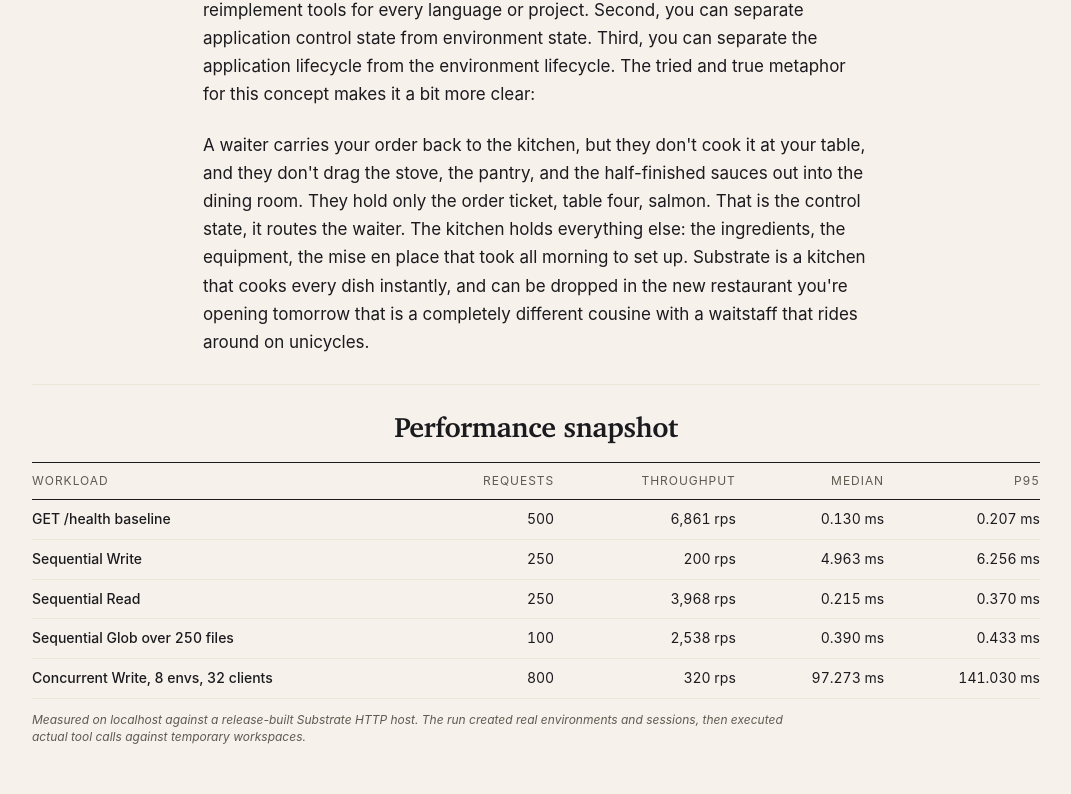
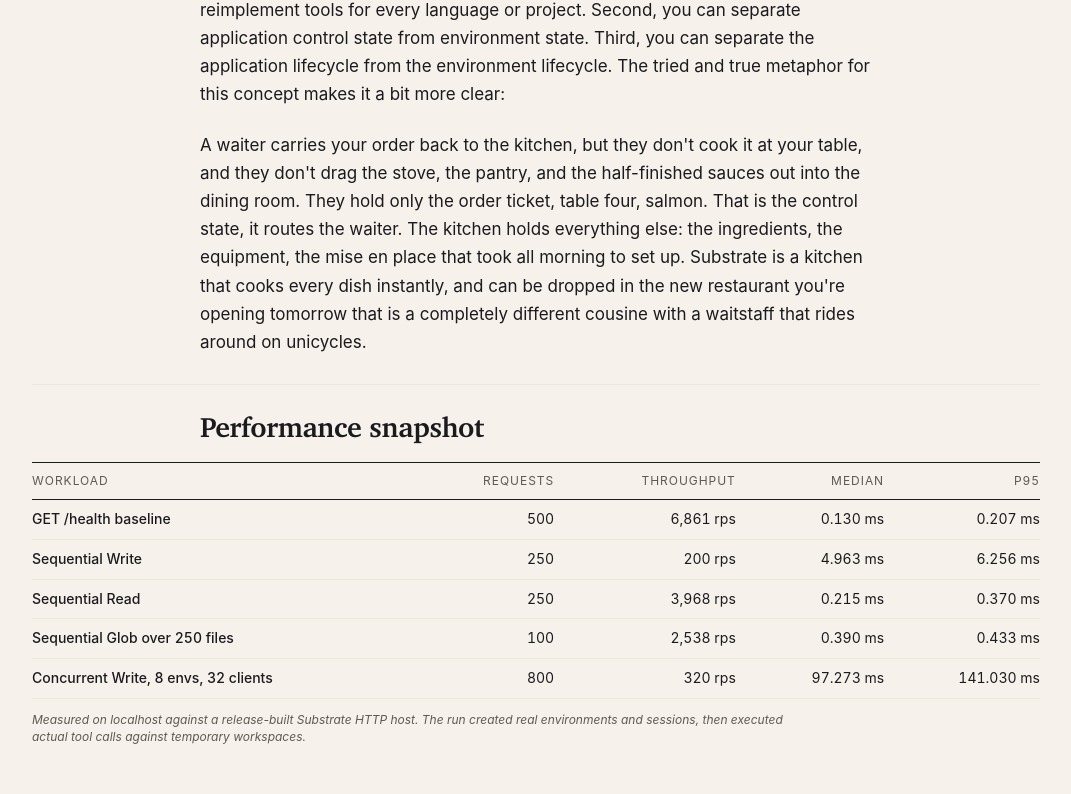
Before and after one commit to nishiokj/nishiokj.github.io, an Astro site: page /projects/substrate in a window 1280 px wide. Shown: the part 1420-2214 px from the top of the page, without its empty margins (104-1175 px from the left). Built offline with nearby package versions, Linux system fonts and the light colour scheme; Astro itself is replaced by a stand-in of ours.

Commit message:
close enough

```diff
--- a/src/layouts/BaseLayout.astro
+++ b/src/layouts/BaseLayout.astro
@@ -16,7 +16,7 @@ const {
     <meta name="viewport" content="width=device-width, initial-scale=1" />
     <meta name="description" content={description} />
     <title>{title}</title>
-    <link rel="icon" href="data:," />
+    <link rel="icon" type="image/png" href="/favicon.png" />
   </head>
   <body>
     <main class={mainClass}>
--- a/src/styles/global.css
+++ b/src/styles/global.css
@@ -55,7 +55,7 @@
 
   --max:    66rem;
   --gutter: 1.5rem;
-  --measure: 66ch;  /* reading width for running prose (~66 characters) */
+  --measure: 42rem;  /* reading width for prose (~66ch); fixed so all blocks align regardless of font size */
 }
 
 *, *::before, *::after { box-sizing: border-box; }
@@ -101,7 +101,6 @@ main {
   color: var(--ink);
   max-width: var(--measure);
   margin: 0 auto 1.35rem;
-  text-align: center;
 }
 
 /* Hairlines */
@@ -382,7 +381,8 @@ main {
 --------------------------------------------------------------------------- */
 .grid-3 {
   display: grid;
-  grid-template-columns: minmax(0, min(100%, 48rem));
+  grid-template-columns: minmax(0, min(100%, var(--measure)));
+  justify-content: center;
   gap: 1.5rem;
   align-items: start;
 }
@@ -806,7 +806,7 @@ main {
 /* Demo */
 .demo-grid {
   display: grid;
-  grid-template-columns: minmax(0, min(100%, 48rem));
+  grid-template-columns: minmax(0, min(100%, var(--measure)));
   justify-content: center;
   gap: 1.5rem;
   align-items: start;
@@ -1006,8 +1006,8 @@ main {
    text column to use the full content width so dense diagrams (e.g. Nova)
    render legibly instead of being scaled down into a fixed column. */
 .arch-diagram {
-  max-width: 100%;
-  margin-top: 1.5rem;
+  max-width: var(--measure);
+  margin: 1.5rem auto 0;
 }
 
 .arch-diagram .chart {
```
